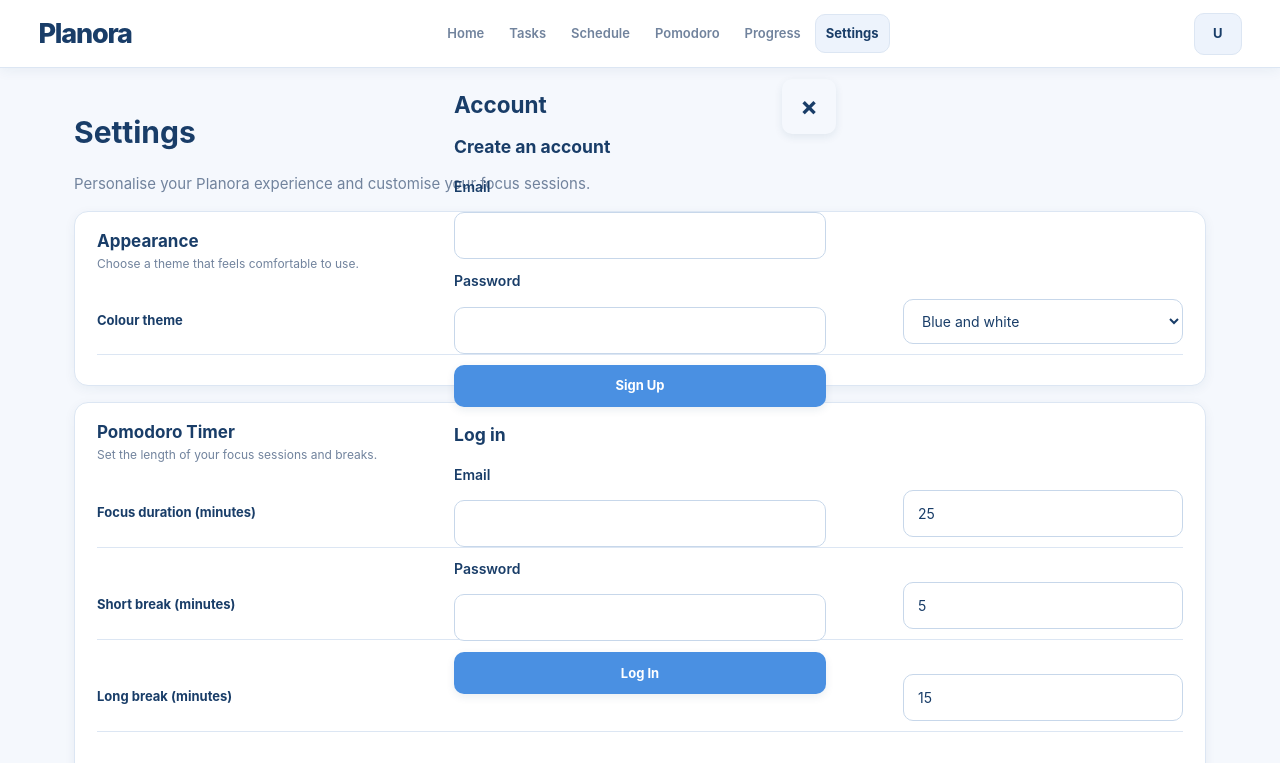
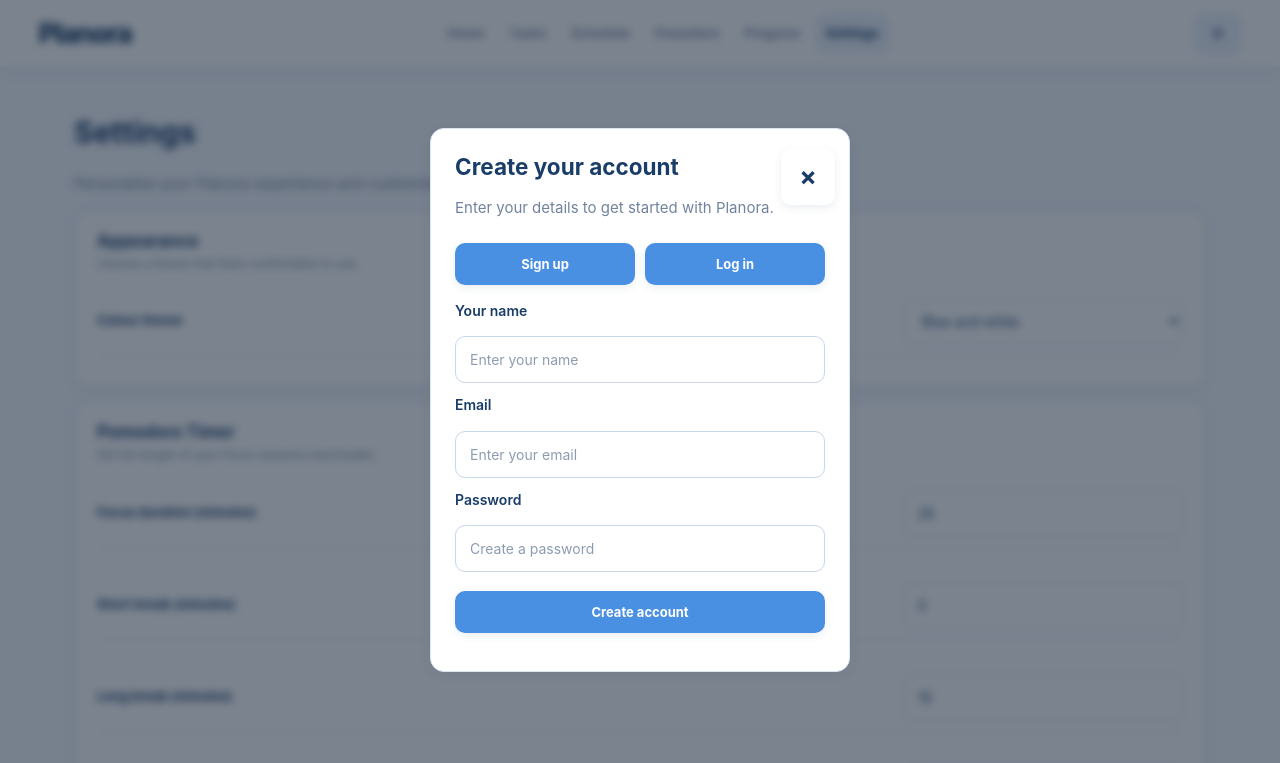
Before and after one commit to aisha0816/PlanoraforMYP, a website: page settings.html in a window 1280 px wide. Both pictures are taken after a click on the button "Sign up or log in". Shown: the top 763 px of the page. Drawn offline with nearby package versions, Linux system fonts and the light colour scheme.

Commit message:
Debugging #7.3

```diff
--- a/settings.html
+++ b/settings.html
@@ -105,41 +105,90 @@
     </main>
 
     <div id="account-modal" class="modal" hidden>
-        <div class="modal-content">
-            <button type="button" id="close-account-modal" class="modal-close" aria-label="Close account window">&times;</button>
-            <h2>Account</h2>
+        <div class="modal-backdrop" id="modal-backdrop"></div>
 
-            <div id="logged-out-view">
-                <h3>Create an account</h3>
+        <section
+            class="modal-content card"
+            role="dialog"
+            aria-modal="true"
+            aria-labelledby="account-title"
+            aria-describedby="account-description">
+
+            <button
+                id="close-account"
+                type="button"
+                class="modal-close"
+                aria-label="Close account panel">
+                &times;
+            </button>
+
+            <h2 id="account-title">Create your account</h2>
+
+            <p id="account-description">
+                Enter your details to get started with Planora.
+            </p>
+
+            <div class="auth-tabs">
+                <button id="show-signup" type="button">Sign up</button>
+                <button id="show-login" type="button">Log in</button>
+            </div>
+
             <form id="signup-form">
+                <label for="signup-name">Your name</label>
+                <input
+                    id="signup-name"
+                    name="name"
+                    type="text"
+                    autocomplete="name"
+                    placeholder="Enter your name"
+                    required>
+
                 <label for="signup-email">Email</label>
-                    <input type="email" id="signup-email" required>
+                <input
+                    id="signup-email"
+                    name="email"
+                    type="email"
+                    autocomplete="email"
+                    placeholder="Enter your email"
+                    required>
 
                 <label for="signup-password">Password</label>
-                    <input type="password" id="signup-password" required minlength="6">
+                <input
+                    id="signup-password"
+                    name="password"
+                    type="password"
+                    autocomplete="new-password"
+                    minlength="6"
+                    placeholder="Create a password"
+                    required>
 
-                    <button type="submit">Sign Up</button>
+                <button type="submit">Create account</button>
             </form>
 
-                <h3>Log in</h3>
-                <form id="login-form">
+            <form id="login-form" hidden>
                 <label for="login-email">Email</label>
-                    <input type="email" id="login-email" required>
+                <input
+                    id="login-email"
+                    name="email"
+                    type="email"
+                    autocomplete="email"
+                    placeholder="Enter your email"
+                    required>
 
                 <label for="login-password">Password</label>
-                    <input type="password" id="login-password" required>
+                <input
+                    id="login-password"
+                    name="password"
+                    type="password"
+                    autocomplete="current-password"
+                    placeholder="Enter your password"
+                    required>
 
-                    <button type="submit">Log In</button>
+                <button type="submit">Log in</button>
             </form>
-            </div>
 
-            <div id="logged-in-view" hidden>
-                <p id="account-email"></p>
-                <button type="button" id="logout-button">Log Out</button>
-            </div>
-
-            <p id="account-message" role="status" aria-live="polite"></p>
-        </div>
+            <p id="auth-message" role="status" aria-live="polite"></p>
+        </section>
     </div>
 </body>
 </html>
```
Lines whose indentation alone changed are shown as unchanged.
